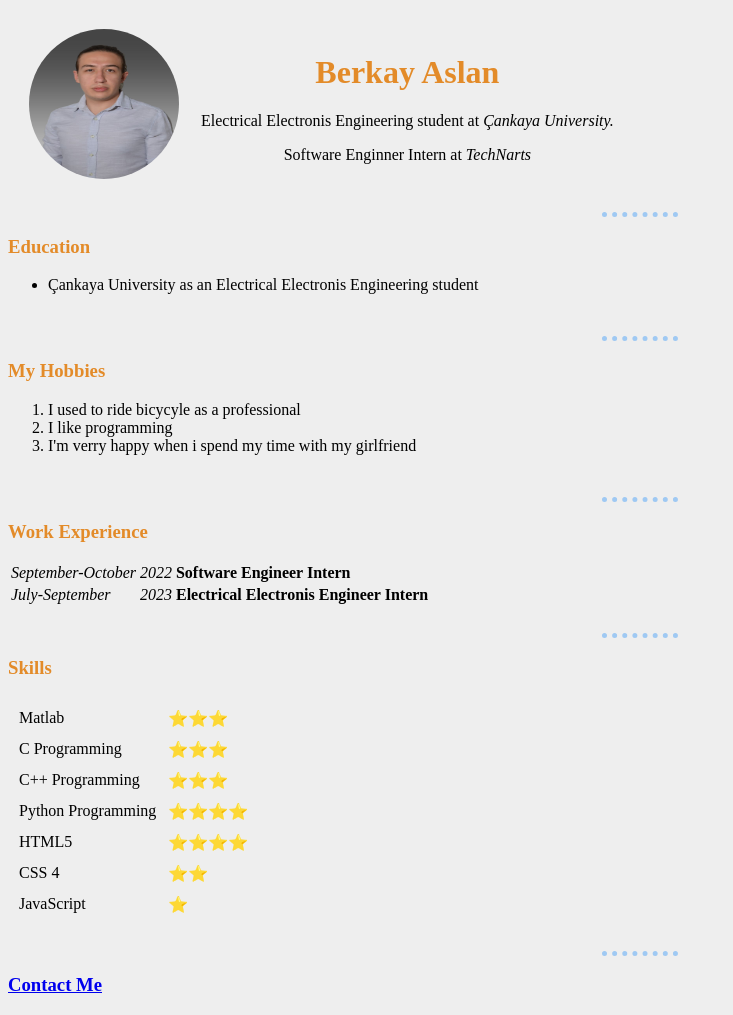
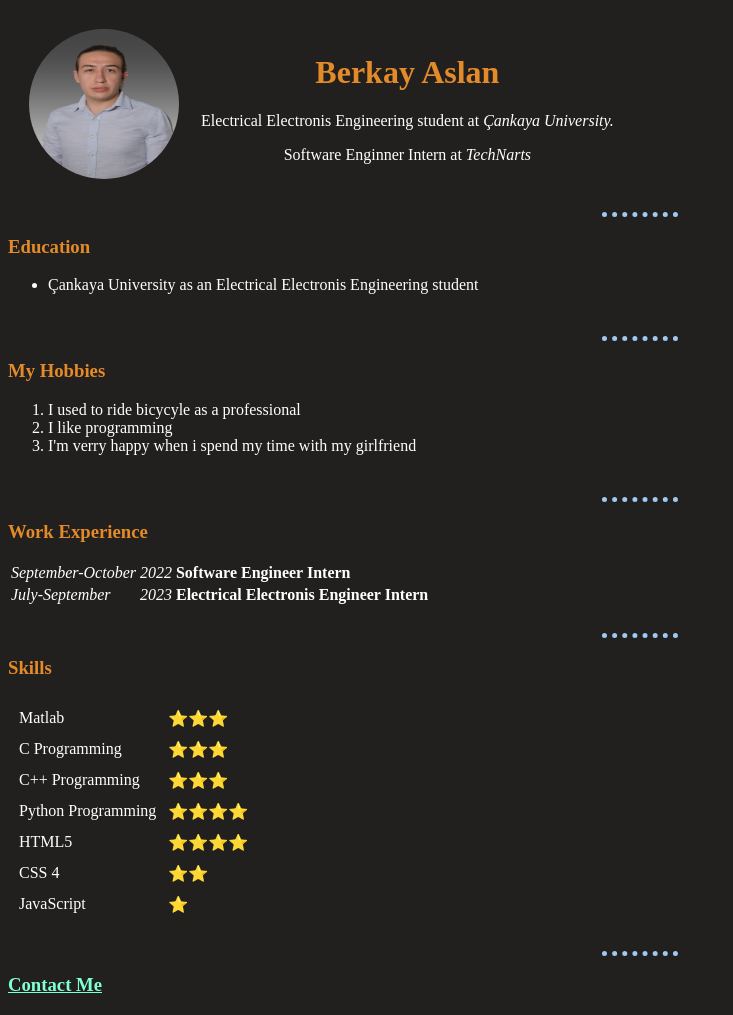
Before and after one commit to berkayaslanq/CV, a plain HTML site: page index.html in a window 1280 px wide. Shown: the whole page, without its empty margins (0-733 px from the left). Drawn offline with Linux system fonts and the light colour scheme.

Commit message:
Add files via upload

```diff
--- a/index.html
+++ b/index.html
@@ -13,6 +13,7 @@
 </head>
 
 <body>
+    <div>
         <table cellspacing="20">
             <tr>
                 <td>
@@ -29,18 +30,21 @@
 
 
         </table>
+    </div>
 
-    <!-- BÖLÜMLERE AYIRMAK İÇİN-->
     <hr>
-    <h3 class="baslik">Education</h3>
+    <div class="baslik">
+        <h3 >Education</h3>
         <ul>
             <li>
                 Çankaya University as an Electrical Electronis Engineering student
             </li>
 
         </ul>
+    </div>
     <br>
     <hr>
+    <div>
         <h3 class="baslik">My Hobbies</h3>
         <ol>
             <li>
@@ -56,8 +60,11 @@
             </li>
 
 
-    </ol> <br>
+        </ol>
+    </div>
+    <br>
     <hr>
+    <div>
         <h3 class="baslik">Work Experience</h3>
 
         <table>
@@ -93,8 +100,12 @@
 
 
 
-    </table> <br>
+        </table>
+    </div>
+    <br>
+
     <hr>
+    <div>
         <h3 class="baslik">Skills</h3>
         <table cellspacing="10px">
             <tr>
@@ -174,12 +185,12 @@
                 </td>
             </tr>
         </table> <br>
-
+    </div>
     <hr>
-
+    <div>
         <h3 class="baslik"> <a href="contactme.html" target="_blank"> Contact Me</a> </h3>
 
-
+    </div>
 </body>
 
 </html>
--- a/styles.css
+++ b/styles.css
@@ -6,7 +6,8 @@ img {
 }
 
 body {
-    background-color: #EEEEEE;
+    background-color: rgb(34, 31, 31);
+    color: rgb(255, 255, 255);
 
 }
 
@@ -30,9 +31,16 @@ h1{
 h3{
     color: #E38B29;
 }
+h4{
+    color: #E38B29;
+}
 .intro{
     text-align: center;
 }
 .baslik{
     text-align:left;
 }
+a{
+    color: aquamarine;
+
+}
```
Also changed, not shown: contactme.html (+2 -2 lines). Lines whose indentation alone changed are shown as unchanged.
